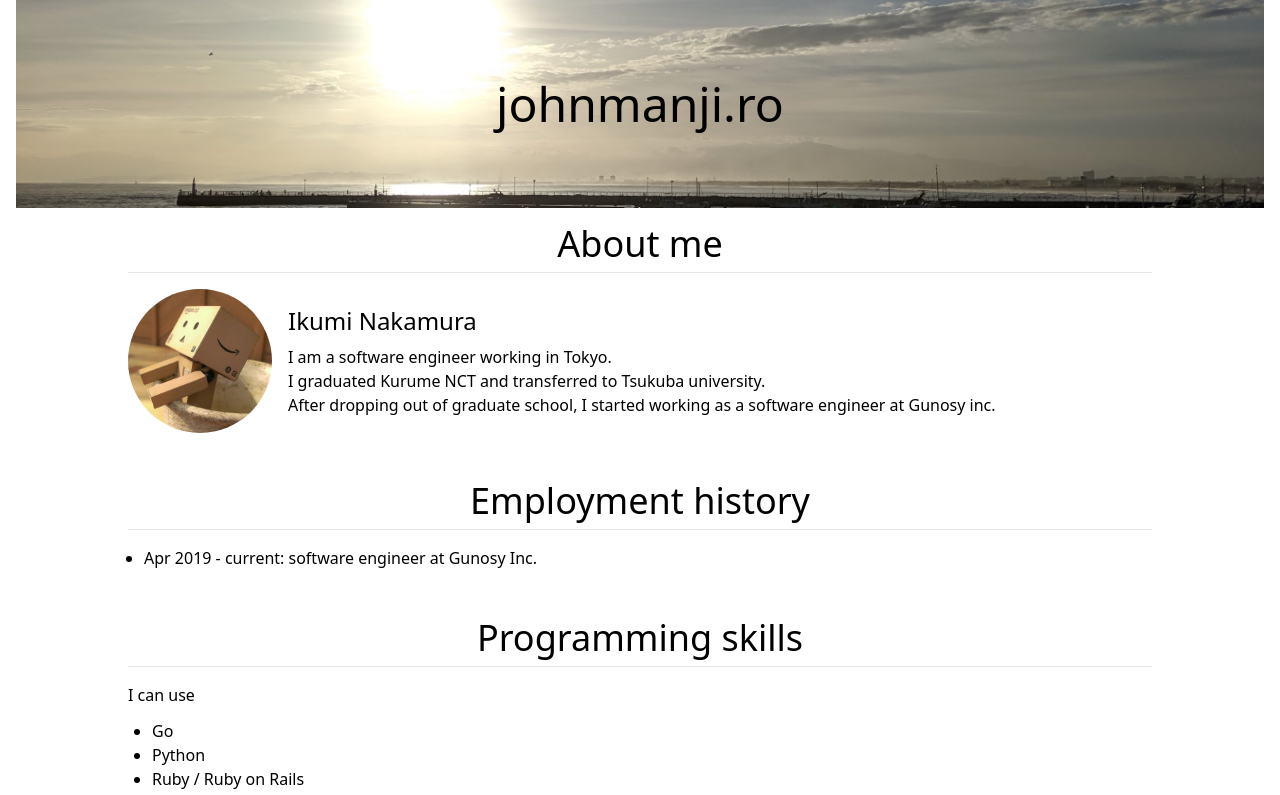
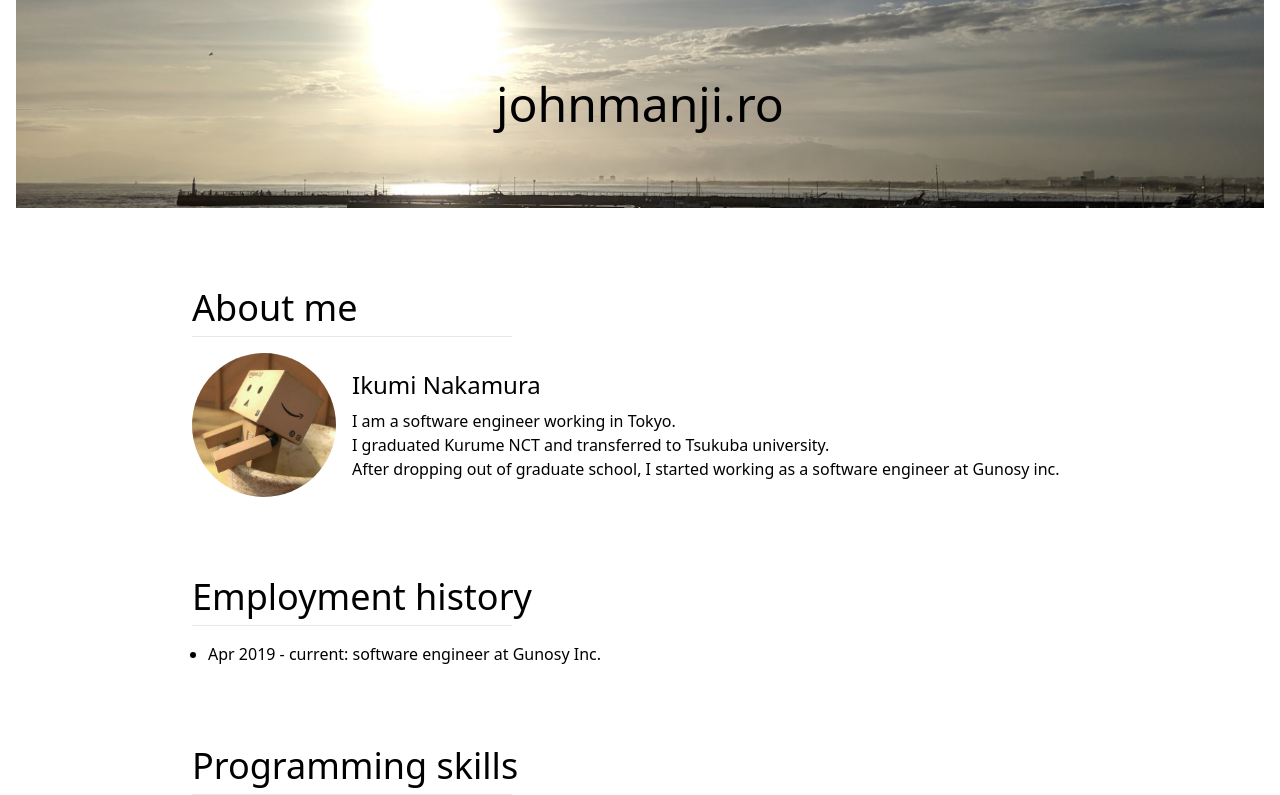
Before and after one commit to johnmanjiro13/johnmanji.ro, a Next.js app: page / in a window 1280 px wide. Shown: the top 795 px of the page. Built offline with nearby package versions, Linux system fonts and the light colour scheme.

Commit message:
fix: fix hr and header style

```diff
--- a/components/header.tsx
+++ b/components/header.tsx
@@ -7,7 +7,7 @@ type Props = {
 
 const Header: React.FC<Props> = ({ title, backgroundImage }) => {
   return (
-    <div className="relative mb-4">
+    <div className="relative mb-20">
       <Image
         priority
         src={backgroundImage}
--- a/components/introductory-section.tsx
+++ b/components/introductory-section.tsx
@@ -4,9 +4,9 @@ type Props = {
 
 const IntroductorySecton: React.FC<Props> = ({ children, title }) => {
   return (
-    <div className="mb-12 mx-auto max-w-5xl">
-      <h2 className="text-4xl mb-2 text-center">{title}</h2>
-      <hr className="mb-4" />
+    <div className="mb-20 mx-auto max-w-4xl">
+      <h2 className="text-4xl mb-2 ">{title}</h2>
+      <hr className="mb-4 w-80" />
       {children}
     </div>
   );
```
